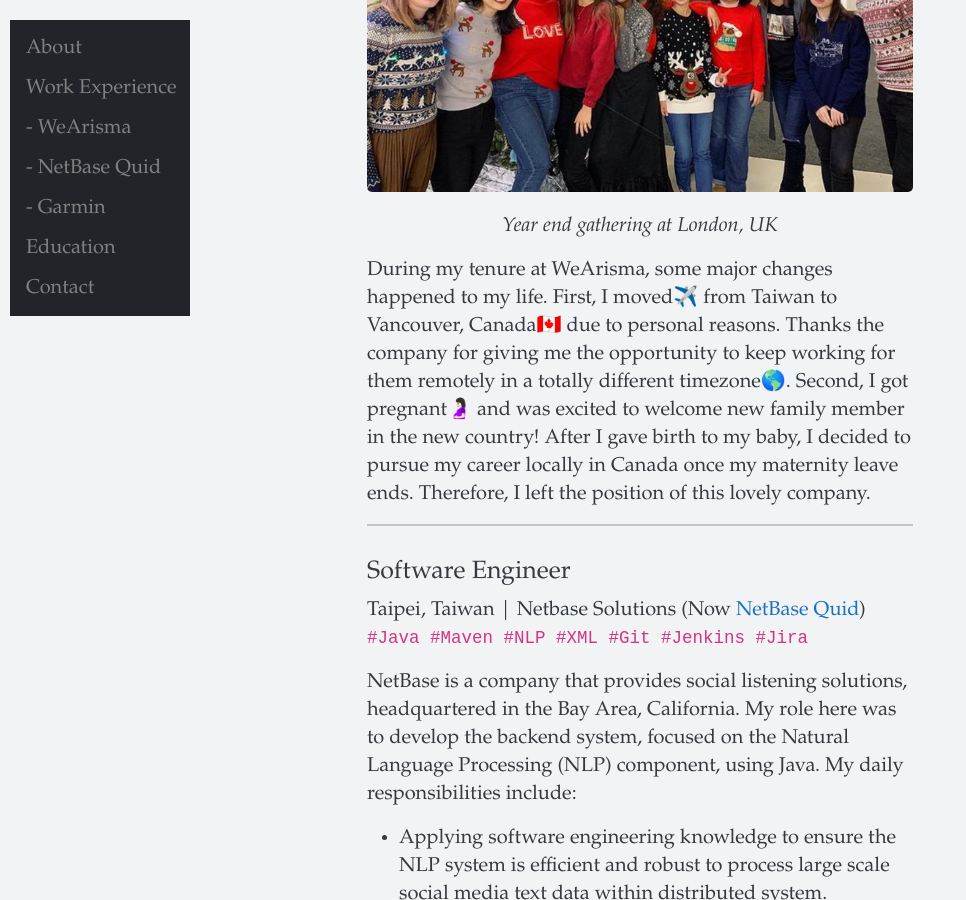
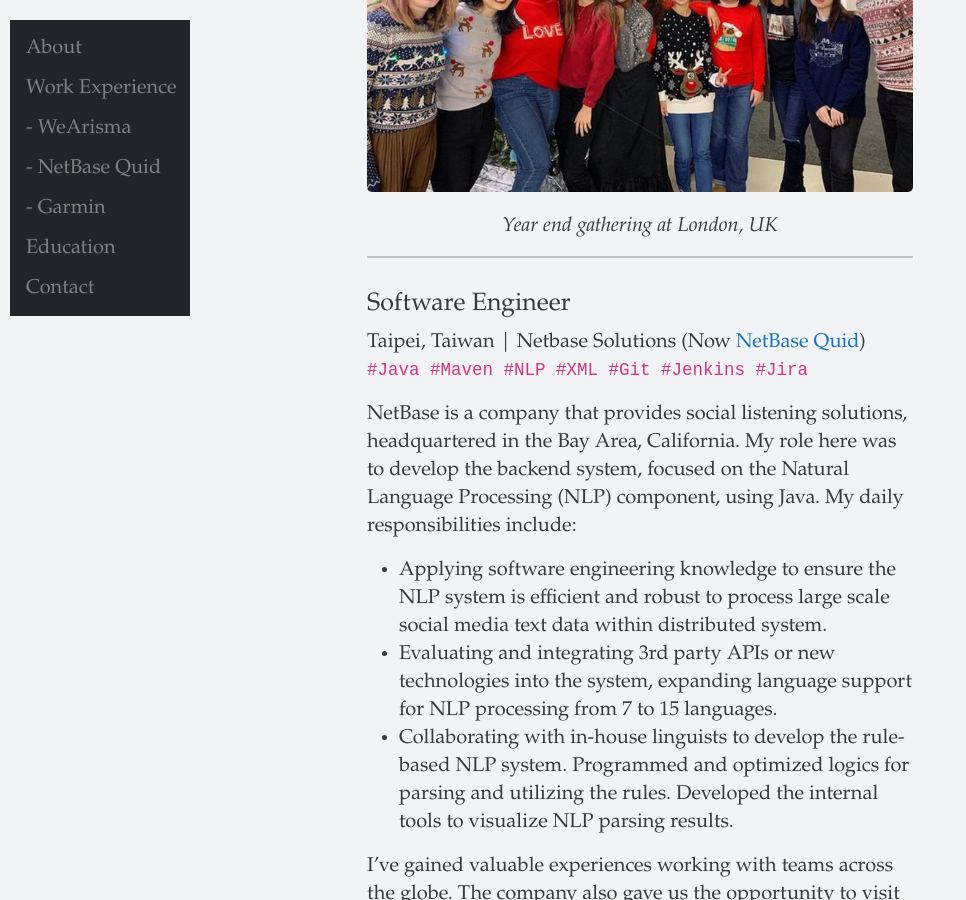
Before and after one commit to ikulan/personal_website_v1, a Jekyll site: the page built from index.md, in a window 1280 px wide and 900 px high, scrolled down 2989 px. Shown: the whole window, without its empty margins (0-966 px from the left). Built offline with Jekyll 4.4.1, drawn with Linux system fonts in a browser that asks for light colours; some of the changed lines change nothing that is shown; some of the changed text lies outside the part shown.

Commit message:
Update contents

```diff
--- a/index.md
+++ b/index.md
@@ -56,8 +56,6 @@ Working at the start-up, I had the opportunity to immerse myself in various aspe
 ![Year end gathering at London, UK](assets/photo_wearisma.jpeg "Wearisma")
 <em><center>Year end gathering at London, UK</center></em>
 
-During my tenure at WeArisma, some major changes happened to my life. First, I moved✈️ from Taiwan to Vancouver, Canada🇨🇦 due to personal reasons. Thanks the company for giving me the opportunity to keep working for them remotely in a totally different timezone🌎. Second, I got pregnant🤰🏻 and was excited to welcome new family member in the new country! After I gave birth to my baby, I decided to pursue my career locally in Canada once my maternity leave ends. Therefore, I left the position of this lovely company.
-
 * * *
 
 <h2 id="work-nb">Software Engineer</h2>
@@ -95,12 +93,12 @@ National Tsing Hua University, Taiwan \
 
 <dt>Research Direction</dt>
 Specialized in NLP. Built a knowledge extraction system to mine terminologies and their definitions from large corpus, disambiguating and clustering the meanings by semantic features. \
-`#Python #flask #MySQL #SQL #Redis`
+`#Python #nltk #flask #MySQL #SQL`
 
 <dt>Teaching Assistant</dt>
-- Search Engine
-- Natural Language Processing Lab.
-- Machine Translation
+Search Engine \
+Natural Language Processing Lab. \
+Machine Translation
 
 ## 🎓 Exchange Student
 Kyoto University, Japan
```
